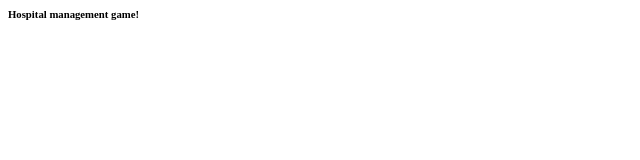
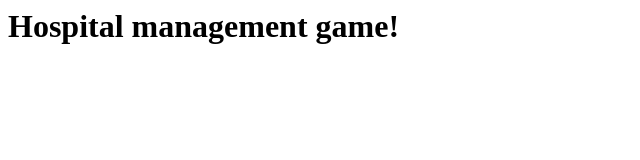
Before and after one commit to ihtisham137/ihtisham137.github.io, a plain HTML site: page index.html in a window 1280 px wide. Shown: the whole page, without its empty margins (0-640 px from the left). Drawn offline with Linux system fonts and the light colour scheme.

Commit message:
Update index.html

```diff
--- a/index.html
+++ b/index.html
@@ -3,6 +3,6 @@
     <title>Hospital management game</title>
     </head>
   <body>
-  <h6>Hospital management game!</h6>
+  <h1>Hospital management game!</h1>
   </body>
 </html>
```
